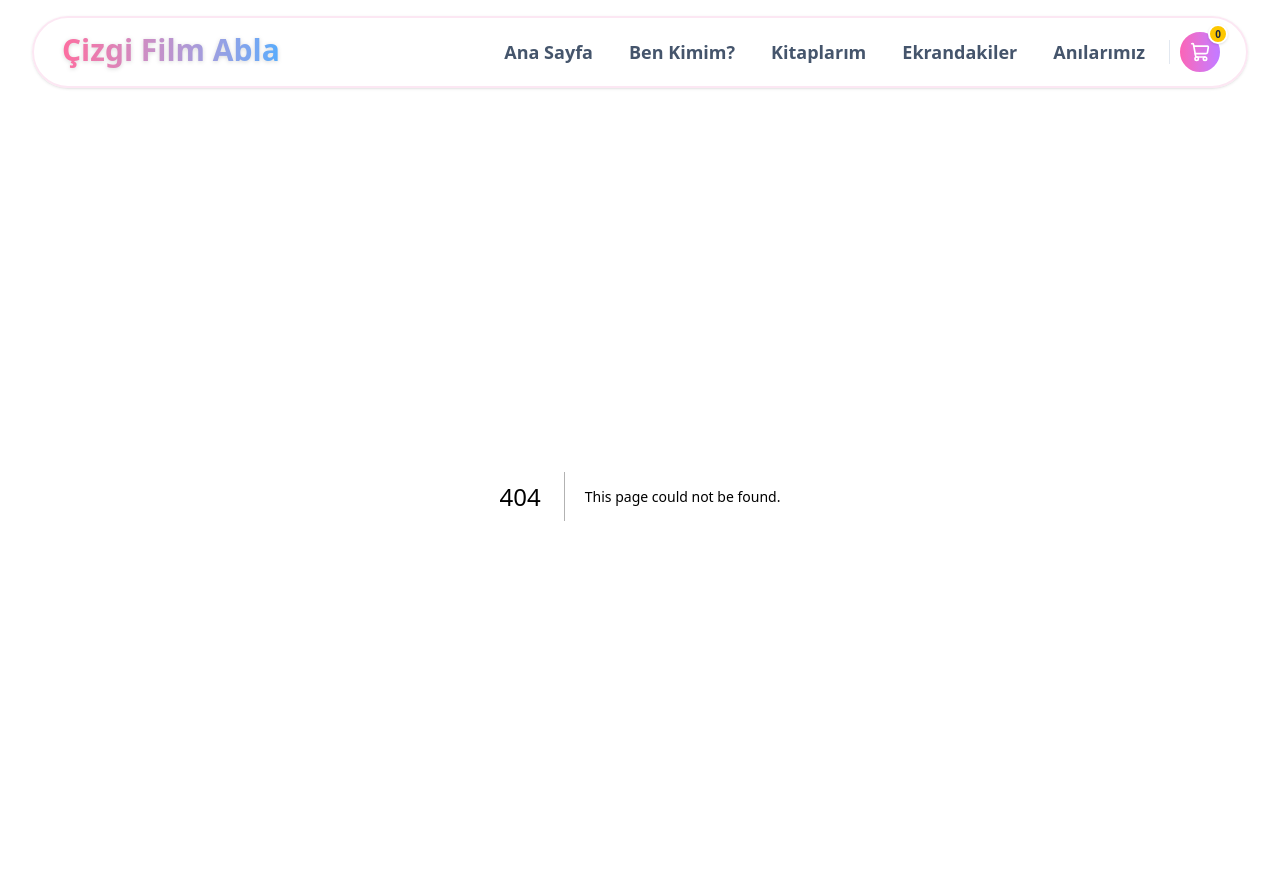
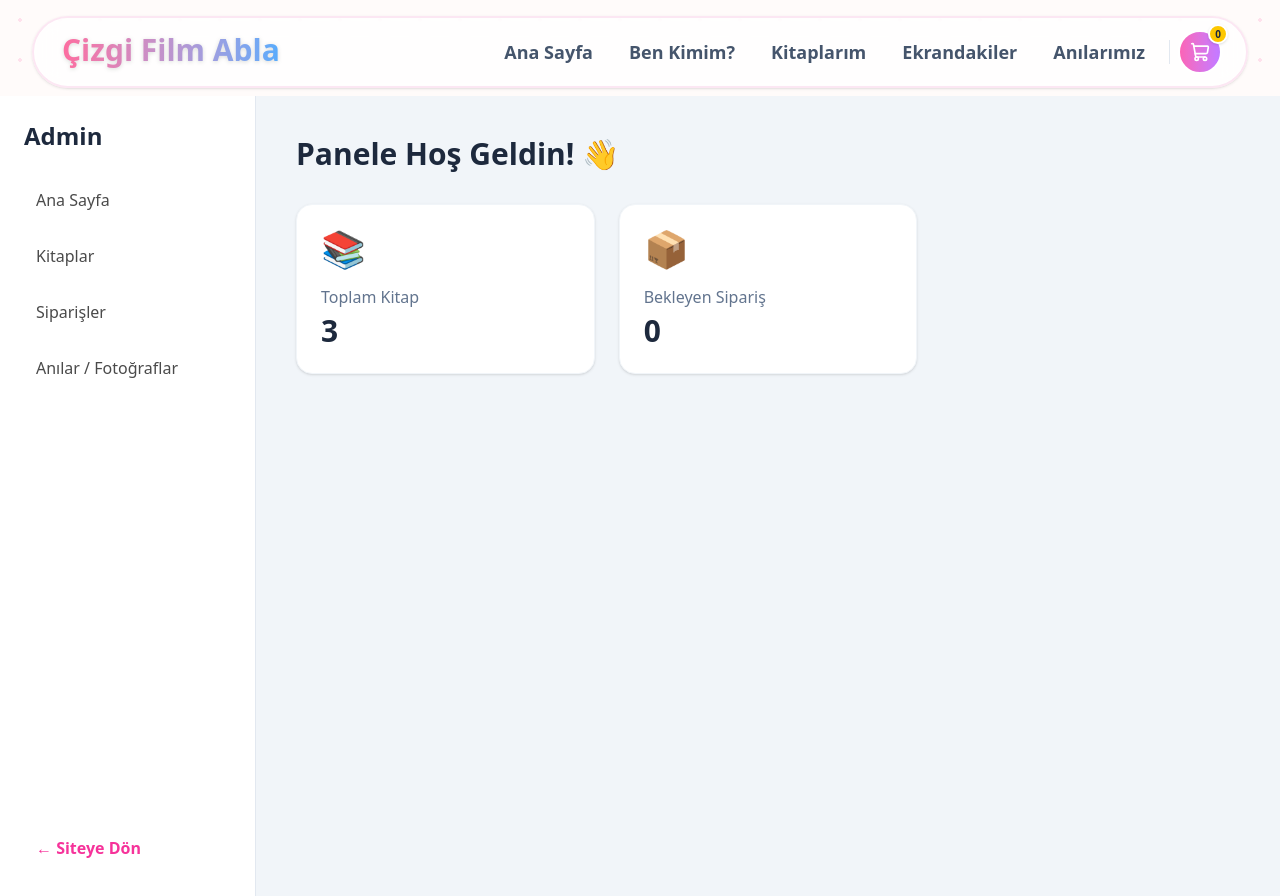
Before and after one commit to keremcftsrn/cizgi-film-abla, a Next.js app: page /admin in a window 1280 px wide. Before the commit this address had no page. Built offline with nearby package versions, Linux system fonts and the light colour scheme.

Commit message:
Create protected admin panel layout

```diff
--- a/seed.js
+++ b/seed.js
@@ -4,36 +4,19 @@ const prisma = new PrismaClient();
 async function main() {
   await prisma.book.createMany({
     data: [
-      { title: "Renkli Orman Macerası", ageGroup: "5-8 Yaş", price: 120, stock: 50 },
-      { title: "Uzaylı Dostum", ageGroup: "6-9 Yaş", price: 135, stock: 100 },
-      { title: "Gizemli Şato", ageGroup: "7-10 Yaş", price: 150, stock: 30 },
-      { title: "Küçük Mucitler", ageGroup: "6-9 Yaş", price: 140, stock: 75 },
+      { title: "Gökyüzü Macerası", ageGroup: "3-6 Yaş", price: 150, stock: 50 },
+      { title: "Ormanın Sırrı", ageGroup: "6-9 Yaş", price: 180, stock: 30 },
+      { title: "Küçük Yıldız", ageGroup: "3-6 Yaş", price: 120, stock: 100 }
     ]
   });
 
   await prisma.animation.createMany({
     data: [
-      { title: "Z Takımı", channel: "TRT Çocuk", schedule: "Hafta içi her gün 15:30", youtubeUrl: "https://youtube.com" },
-      { title: "Pırıl", channel: "TRT Çocuk", schedule: "Hafta sonu 10:00", youtubeUrl: "https://youtube.com" },
+      { title: "Z Takımı", videoUrl: "https://youtube.com" },
+      { title: "Pırıl", videoUrl: "https://youtube.com" }
     ]
   });
-
-  await prisma.gallery.createMany({
-    data: [
-      { title: "Tüyap Kitap Fuarı", imageUrl: "/placeholder" },
-      { title: "Okul Söyleşisi", imageUrl: "/placeholder" },
-      { title: "İmza Günü", imageUrl: "/placeholder" },
-    ]
-  });
-
   console.log("Database seeded successfully!");
 }
 
-main()
-  .catch(e => {
-    console.error(e);
-    process.exit(1);
-  })
-  .finally(async () => {
-    await prisma.$disconnect();
-  });
+main().catch(e => { console.error(e); process.exit(1); }).finally(async () => { await prisma.$disconnect(); });
--- /dev/null
+++ b/src/app/admin/layout.tsx
@@ -0,0 +1,38 @@
+import Link from 'next/link';
+
+export default function AdminLayout({ children }: { children: React.ReactNode }) {
+  return (
+    <div className="min-h-screen bg-slate-100 flex flex-col md:flex-row">
+      {/* Mobile Header */}
+      <div className="md:hidden bg-white p-4 font-display font-bold text-xl border-b border-slate-200 flex justify-between items-center">
+        <span>Admin Panel</span>
+        <Link href="/" className="text-sm text-pink-500">Siteye Dön</Link>
+      </div>
+
+      {/* Sidebar */}
+      <div className="w-full md:w-64 bg-white border-r border-slate-200 p-6 hidden md:flex flex-col gap-6">
+        <h2 className="font-display font-black text-2xl text-slate-800">Admin</h2>
+        <nav className="flex flex-col gap-2 font-medium">
+          <Link href="/admin" className="p-3 rounded-xl hover:bg-slate-50 transition-colors">Ana Sayfa</Link>
+          <Link href="/admin/kitaplar" className="p-3 rounded-xl hover:bg-slate-50 transition-colors">Kitaplar</Link>
+          <Link href="/admin/siparisler" className="p-3 rounded-xl hover:bg-slate-50 transition-colors">Siparişler</Link>
+          <Link href="/admin/anilar" className="p-3 rounded-xl hover:bg-slate-50 transition-colors">Anılar / Fotoğraflar</Link>
+        </nav>
+        <Link href="/" className="mt-auto text-pink-500 font-bold p-3">← Siteye Dön</Link>
+      </div>
+
+      {/* Main Content */}
+      <div className="flex-1 p-4 md:p-10 max-h-screen overflow-y-auto">
+        {children}
+      </div>
+
+      {/* Mobile Bottom Nav */}
+      <div className="md:hidden fixed bottom-0 w-full bg-white border-t border-slate-200 flex justify-around p-3 pb-safe z-50 text-xs font-bold text-slate-600">
+        <Link href="/admin" className="flex flex-col items-center p-2"><span className="text-xl mb-1">🏠</span>Ana</Link>
+        <Link href="/admin/kitaplar" className="flex flex-col items-center p-2"><span className="text-xl mb-1">📚</span>Kitap</Link>
+        <Link href="/admin/siparisler" className="flex flex-col items-center p-2"><span className="text-xl mb-1">📦</span>Sipariş</Link>
+        <Link href="/admin/anilar" className="flex flex-col items-center p-2"><span className="text-xl mb-1">📸</span>Anı</Link>
+      </div>
+    </div>
+  );
+}
--- /dev/null
+++ b/src/app/admin/page.tsx
@@ -0,0 +1,19 @@
+export default function AdminDashboard() {
+  return (
+    <div>
+      <h1 className="text-3xl font-display font-black text-slate-800 mb-8">Panele Hoş Geldin! 👋</h1>
+      <div className="grid grid-cols-1 md:grid-cols-3 gap-6">
+        <div className="bg-white p-6 rounded-2xl shadow-sm border border-slate-100">
+          <div className="text-4xl mb-4">📚</div>
+          <h3 className="text-slate-500 font-medium mb-1">Toplam Kitap</h3>
+          <p className="text-3xl font-bold text-slate-800">3</p>
+        </div>
+        <div className="bg-white p-6 rounded-2xl shadow-sm border border-slate-100">
+          <div className="text-4xl mb-4">📦</div>
+          <h3 className="text-slate-500 font-medium mb-1">Bekleyen Sipariş</h3>
+          <p className="text-3xl font-bold text-slate-800">0</p>
+        </div>
+      </div>
+    </div>
+  );
+}
--- /dev/null
+++ b/src/middleware.ts
@@ -0,0 +1,32 @@
+import { NextResponse } from 'next/server';
+import type { NextRequest } from 'next/server';
+
+export function middleware(req: NextRequest) {
+  const url = req.nextUrl;
+
+  if (url.pathname.startsWith('/admin')) {
+    const basicAuth = req.headers.get('authorization');
+
+    if (basicAuth) {
+      const authValue = basicAuth.split(' ')[1];
+      const [user, pwd] = atob(authValue).split(':');
+
+      if (user === 'admin' && pwd === 'Adalet68.') {
+        return NextResponse.next();
+      }
+    }
+
+    return new NextResponse('Auth Required', {
+      status: 401,
+      headers: {
+        'WWW-Authenticate': 'Basic realm="Admin Area"',
+      },
+    });
+  }
+
+  return NextResponse.next();
+}
+
+export const config = {
+  matcher: ['/admin/:path*'],
+};
```
